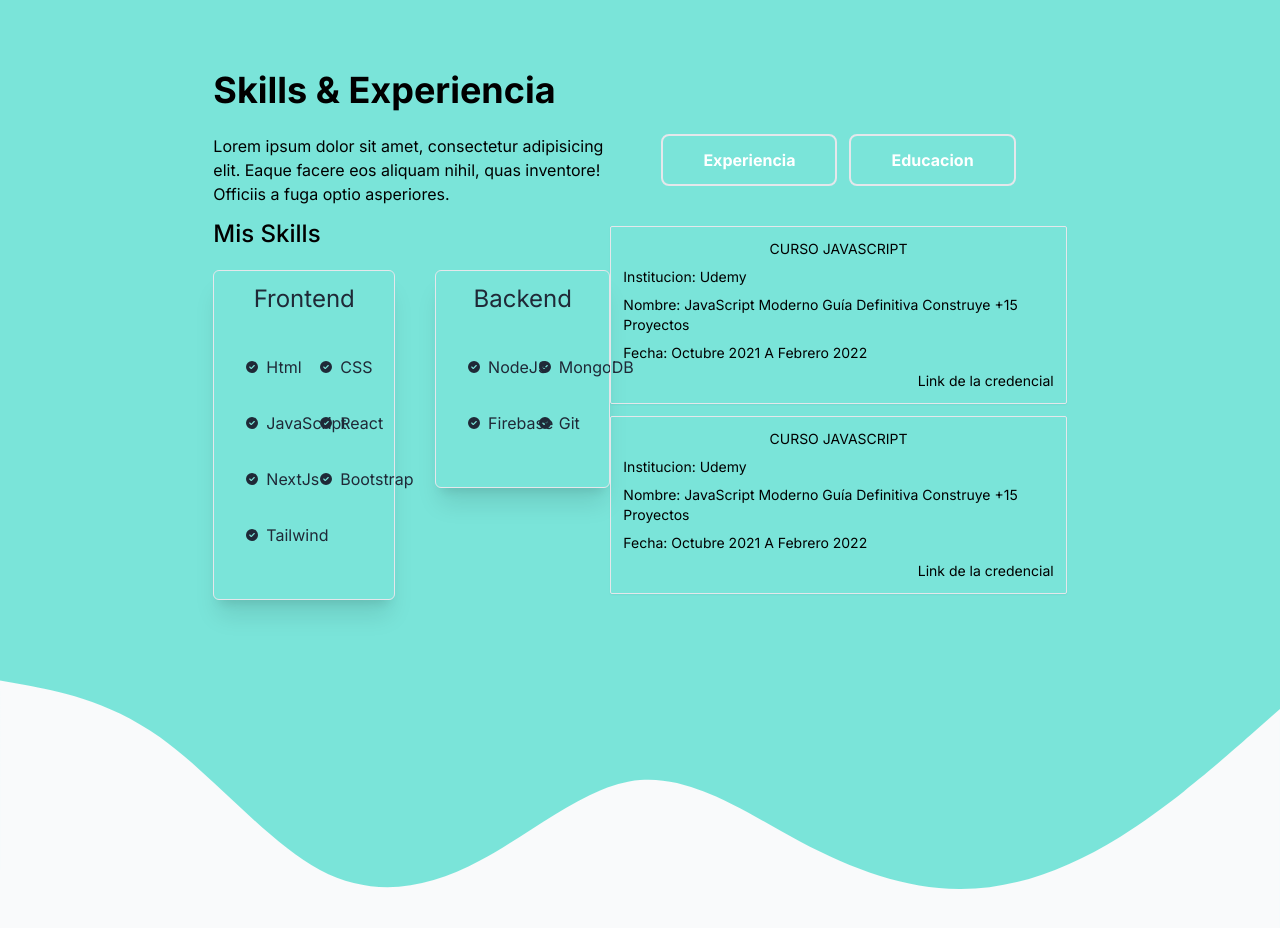
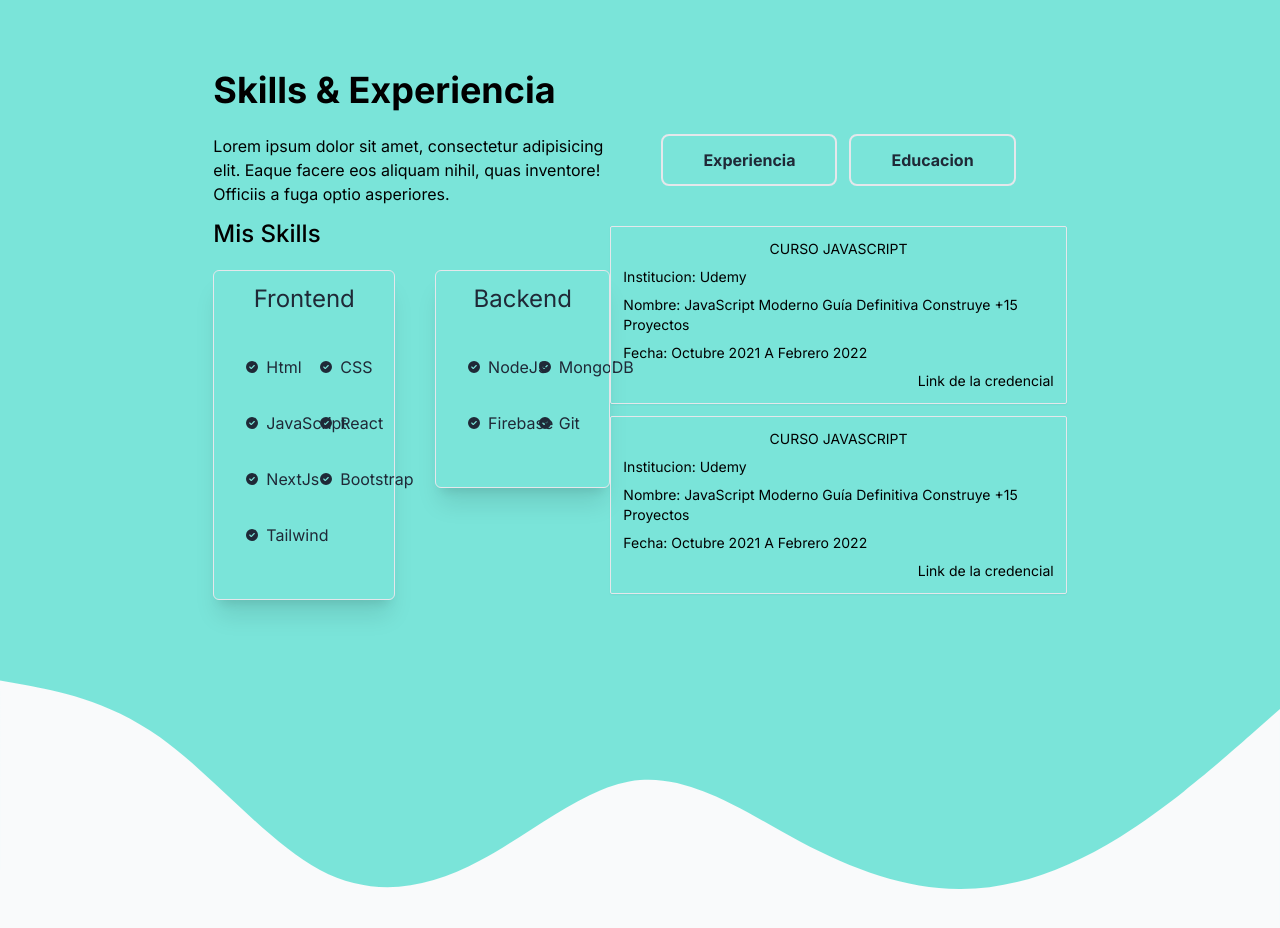
Before and after one commit to TomasAranda21/new-portfolio, a React (Vite) app in the folder frontend/: page / in a window 1280 px wide. Shown: the part 3020-3948 px from the top of the page. Built offline with nearby package versions, Linux system fonts and the light colour scheme.

Commit message:
change color if edutaction or experiencie

```diff
--- a/frontend/src/components/buttons/ButtonSkills.jsx
+++ b/frontend/src/components/buttons/ButtonSkills.jsx
@@ -1,10 +1,15 @@
 import React from 'react'
 
-const ButtonSkills = ({text}) => {
+const ButtonSkills = ({text, onClick, education}) => {
 
   return (
 
-    <button className='px-10 p-3 border-2 rounded-lg  text-white font-bold focus:bg-naraja'>{text}</button>
+    <button onClick={onClick}
+
+    className={`px-10 p-3 border-2 rounded-lg text-gray-800 font-bold focus:bg-naraja focus:text-white`}
+
+
+    >{text}</button>
 
   )
 
```
